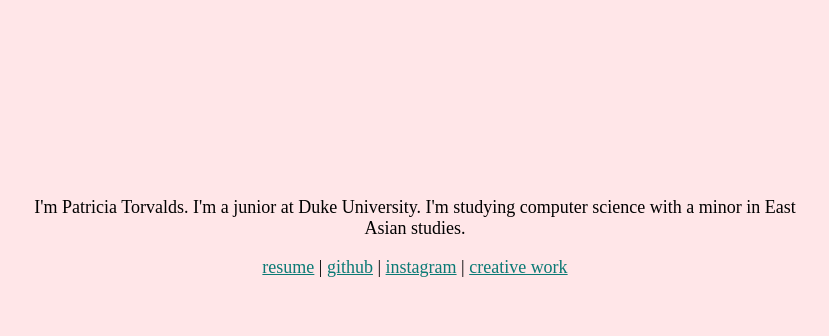
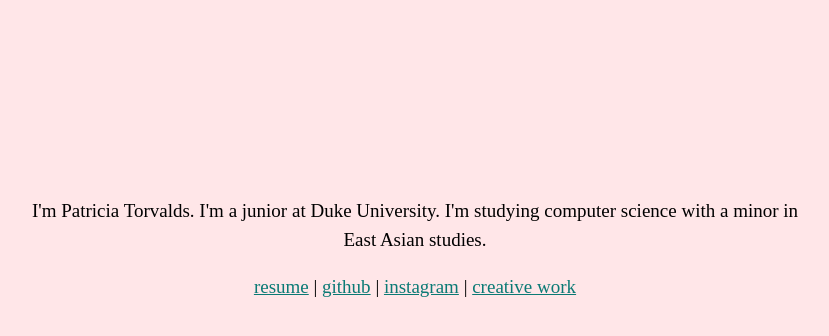
Before and after one commit to pmt/pmt.github.io, a PHP site: page / in a window 1280 px wide. Shown: the part 173-509 px from the top of the page, without its empty margins (225-1054 px from the left). Run offline with PHP 8.4, Linux system fonts and the light colour scheme.

Commit message:
Update font size and spacing

```diff
--- a/css/blog.scss
+++ b/css/blog.scss
@@ -11,8 +11,8 @@ body {
 div.pagecontents {
     margin: 20px auto 0px auto;
     max-width: 650px;
-    line-height: 1.2;
-    font-size: 16px;
+    line-height: 1.5;
+    font-size: 19px;
     padding: 10px;
 }
 div.post-date {
@@ -22,7 +22,7 @@ div.post-date {
     padding-right: 20px;
 }
 h1, h2, h2 {
-    line-height: 1.2;
+    line-height: 1.5;
 }
 a:link {
   color: #0b7a75;
--- a/css/main.css
+++ b/css/main.css
@@ -13,7 +13,8 @@ body {
   height: 60px;
   width: 800px;
   text-align: center;
-  font-size: large;
+  font-size: 19px;
+  line-height: 1.5;
 }
 
 a:link {
```
